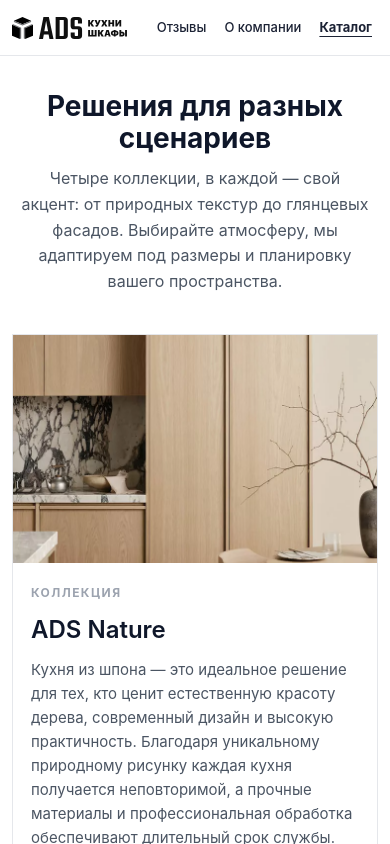
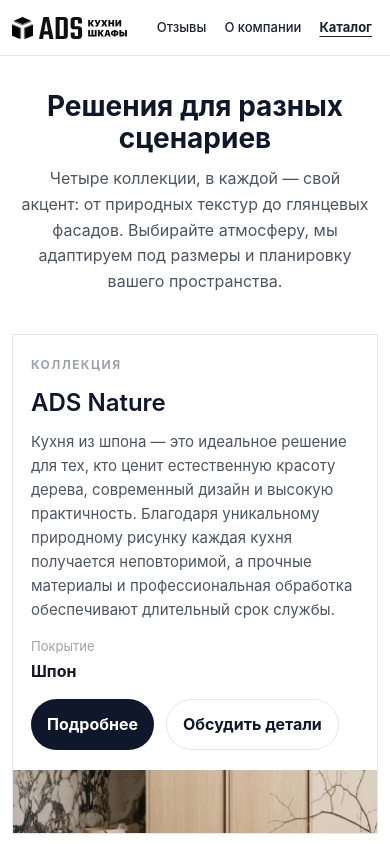
Before and after one commit to botuevaliliia/ads, a React (Vite) app in the folder kuhni-moskva/: page /catalog in a window 390 px wide. Shown: the top 844 px of the page. Built offline with nearby package versions, Linux system fonts and the light colour scheme.

Commit message:
mobile adaptation

```diff
--- a/kuhni-moskva/src/pages/Catalog.module.css
+++ b/kuhni-moskva/src/pages/Catalog.module.css
@@ -69,10 +69,18 @@
   border-radius: 0;
   /* box-shadow: 0 16px 40px rgba(0, 0, 0, 0.06); */
   overflow: hidden;
-  display: flex;
-  flex-direction: column;
+  display: grid;
+  grid-template-columns: 1fr 1fr;
   width: 100%;
   max-width: 900px;
+  height: 500px;
+}
+
+@media (max-width: 768px) {
+  .card {
+    display: flex;
+    flex-direction: column;
+  }
 }
 
 .text {
@@ -205,8 +213,7 @@
   position: relative;
   background: #e5e7eb;
   width: 100%;
-  aspect-ratio: 4 / 3;
-  max-height: 420px;
+  height: 100%;
   overflow: hidden;
 }
 
@@ -215,6 +222,14 @@
   height: 100%;
   object-fit: cover;
   display: block;
+}
+
+@media (max-width: 768px) {
+  .media {
+    aspect-ratio: 4 / 3;
+    min-height: auto;
+    max-height: 420px;
+  }
 }
 
 .modalOverlay {
--- a/kuhni-moskva/src/pages/Catalog.tsx
+++ b/kuhni-moskva/src/pages/Catalog.tsx
@@ -241,10 +241,6 @@
           <div className={s.list}>
             {showcases.map((item) => (
               <article key={item.title} className={s.card}>
-                <div className={s.media}>
-                  <img src={item.image} alt={item.title} loading="lazy" />
-                </div>
-
                 <div className={s.text}>
                   <p className={s.series}>Коллекция</p>
                   <h3 className={s.cardTitle}>{item.title}</h3>
@@ -282,6 +278,10 @@
                       Обсудить детали
                     </a>
                   </div>
+                </div>
+
+                <div className={s.media}>
+                  <img src={item.image} alt={item.title} loading="lazy" />
                 </div>
               </article>
             ))}
```
